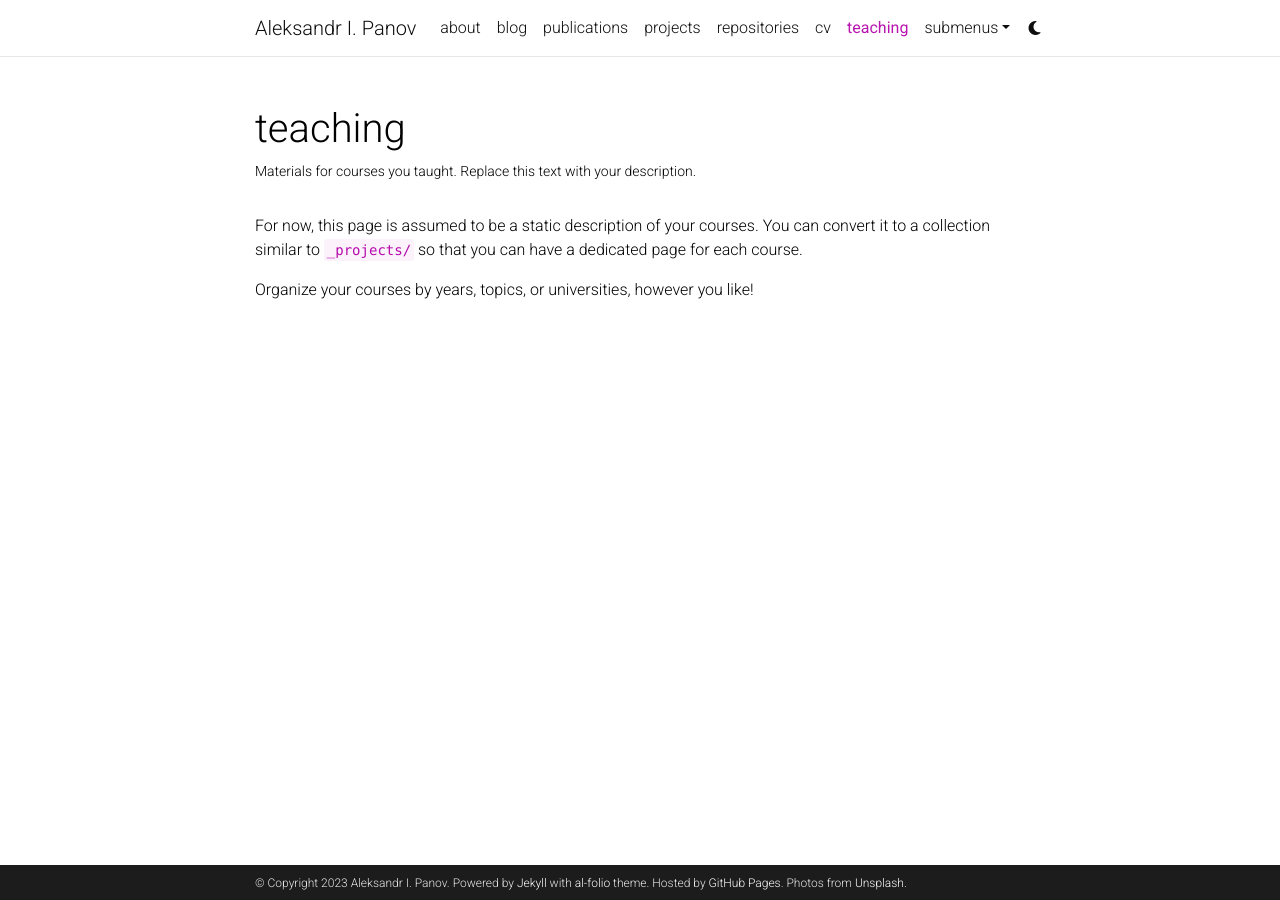
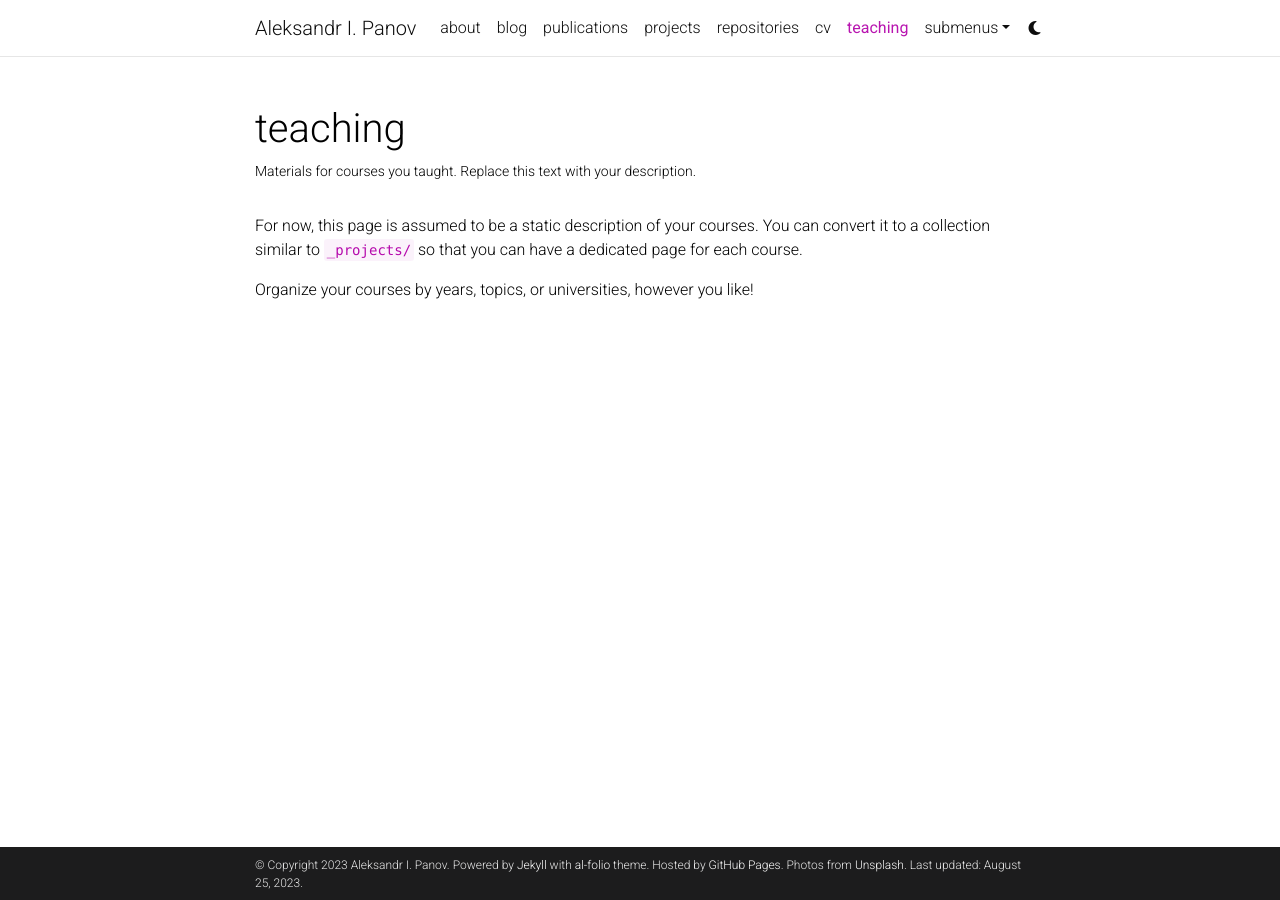
Before and after one commit to grafft/grafft.github.io, a Jekyll site: the page built from _pages/teaching.md, in a window 1280 px wide. Built offline with Jekyll 4.4.1, drawn with Linux system fonts in a browser that asks for light colours; full-size pictures stand in for the smaller copies a plugin makes; comment, search, counter and statistics services are not loaded; a style sheet for code colours, icons or effects is not loaded; some of the changed lines change nothing that is shown.

Commit message:
Update _config.yml

```diff
--- a/_config.yml
+++ b/_config.yml
@@ -6,7 +6,7 @@
 first_name: Aleksandr
 middle_name: I.
 last_name: Panov
-email: panov.ai@ya.ru
+email: panov@airi.net
 description: > # the ">" symbol means to ignore newlines until "footer_text:"
   Personal page of Aleksandr I. Panov
 footer_text: >
@@ -20,7 +20,7 @@
 
 url: https://grafft.github.io # the base hostname & protocol for your site
 baseurl: #/al-folio # the subpath of your site, e.g. /blog/
-last_updated: false # set to true if you want to display last updated in the footer
+last_updated: true # set to true if you want to display last updated in the footer
 impressum_path:  # set to path to include impressum link in the footer, use the same path as permalink in a page, helps to conform with EU GDPR
 
 # -----------------------------------------------------------------------------
@@ -71,7 +71,7 @@
 # Social integration
 # -----------------------------------------------------------------------------
 
-github_username: garfft
+github_username:
 gitlab_username: # your GitLab user name
 twitter_username: # your Twitter handle
 mastodon_username: # your mastodon instance+username in the format instance.tld/@username
@@ -275,7 +275,7 @@
 scholar:
 
   last_name: [Panov]
-  first_name: [Aleksandr, I.]
+  first_name: [Aleksandr]
 
   style: apa
   locale: en
@@ -300,7 +300,7 @@
   group_order: descending
 
 badges: # Display different badges for your publications
-  altmetric_badge: true # Altmetric badge (https://www.altmetric.com/products/altmetric-badges/)
+  altmetric_badge: false # Altmetric badge (https://www.altmetric.com/products/altmetric-badges/)
   dimensions_badge: true # Dimensions badge (https://badge.dimensions.ai/)
 
 # Filter out certain bibtex entry keywords used internally from the bib output
```
